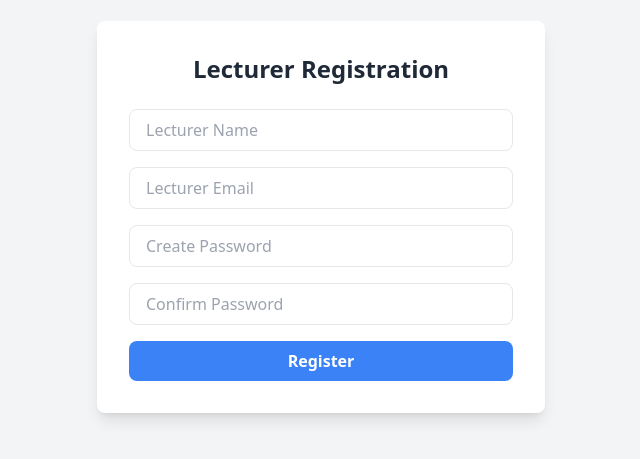
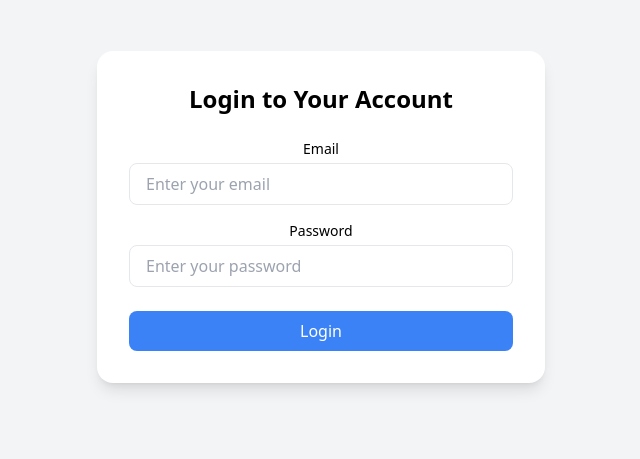
Before and after one commit to rishu458/NewAttend, a React (Create React App) app: page / in a window 1280 px wide. Shown: the part 183-642 px from the top of the page, without its empty margins (319-959 px from the left). Built offline with nearby package versions, Linux system fonts and the light colour scheme.

Commit message:
Login panel added

```diff
--- a/package.json
+++ b/package.json
@@ -10,6 +10,7 @@
     "papaparse": "^5.5.3",
     "react": "^19.2.4",
     "react-dom": "^19.2.4",
+    "react-router-dom": "^7.14.0",
     "react-scripts": "5.0.1",
     "web-vitals": "^2.1.4"
   },
--- a/src/App.js
+++ b/src/App.js
@@ -5,13 +5,13 @@ import Register from './components/Register';
 import RegisterCSV from './components/csv';
 import PasswordReset from './components/change_password';
 import LecturerRegister from './components/Lec_Register';
+import Login from './components/login_panel';
 
 
 function App() {
   return (
     <div className="App">
-      <LecturerRegister />
-
+      <Login />
     </div>
   );
 }
--- /dev/null
+++ b/src/components/login_panel.js
@@ -0,0 +1,128 @@
+import React, { useState } from "react";
+
+export default function Login() {
+
+  const [formData, setFormData] = useState({
+    email: "",
+    password: ""
+  });
+
+  const [loading, setLoading] = useState(false);
+  const [error, setError] = useState("");
+  const [success, setSuccess] = useState("");
+
+  // Handle input change
+  const handleChange = (e) => {
+    setFormData({
+      ...formData,
+      [e.target.name]: e.target.value
+    });
+  };
+
+  // Handle form submit
+  const handleSubmit = async (e) => {
+    e.preventDefault();
+    setLoading(true);
+    setError("");
+    setSuccess("");
+
+    try {
+      const response = await fetch("http://localhost:5000/api/login", {
+        method: "POST",
+        headers: {
+          "Content-Type": "application/json"
+        },
+        body: JSON.stringify(formData)
+      });
+
+      const data = await response.json();
+
+      if (!response.ok) {
+        throw new Error(data.message || "Login failed");
+      }
+
+      // Save token (optional)
+      localStorage.setItem("token", data.token);
+
+      // ✅ Show success message instead of navigating
+      setSuccess("Login successful!");
+
+      // navigate("/dashboard"); ❌ commented out
+
+    } catch (err) {
+      setError(err.message);
+    }
+
+    setLoading(false);
+  };
+
+  return (
+    <div className="min-h-screen flex items-center justify-center bg-gray-100">
+
+      <div className="bg-white p-8 rounded-2xl shadow-lg w-full max-w-md">
+
+        <h2 className="text-2xl font-bold text-center mb-6">
+          Login to Your Account
+        </h2>
+
+        {/* ❌ Error */}
+        {error && (
+          <p className="text-red-500 text-sm mb-4 text-center">
+            {error}
+          </p>
+        )}
+
+        {/* ✅ Success */}
+        {success && (
+          <p className="text-green-500 text-sm mb-4 text-center">
+            {success}
+          </p>
+        )}
+
+        <form onSubmit={handleSubmit}>
+
+          {/* Email */}
+          <div className="mb-4">
+            <label className="block mb-1 text-sm font-medium">
+              Email
+            </label>
+            <input
+              type="email"
+              name="email"
+              required
+              onChange={handleChange}
+              className="w-full px-4 py-2 border rounded-lg focus:outline-none focus:ring-2 focus:ring-blue-400"
+              placeholder="Enter your email"
+            />
+          </div>
+
+          {/* Password */}
+          <div className="mb-6">
+            <label className="block mb-1 text-sm font-medium">
+              Password
+            </label>
+            <input
+              type="password"
+              name="password"
+              required
+              onChange={handleChange}
+              className="w-full px-4 py-2 border rounded-lg focus:outline-none focus:ring-2 focus:ring-blue-400"
+              placeholder="Enter your password"
+            />
+          </div>
+
+          {/* Button */}
+          <button
+            type="submit"
+            disabled={loading}
+            className="w-full bg-blue-500 text-white py-2 rounded-lg hover:bg-blue-600 transition"
+          >
+            {loading ? "Logging in..." : "Login"}
+          </button>
+
+        </form>
+
+      </div>
+    </div>
+  );
+}
```
Also changed, not shown: 1 other file (tests, documents, lock files or other folders).
